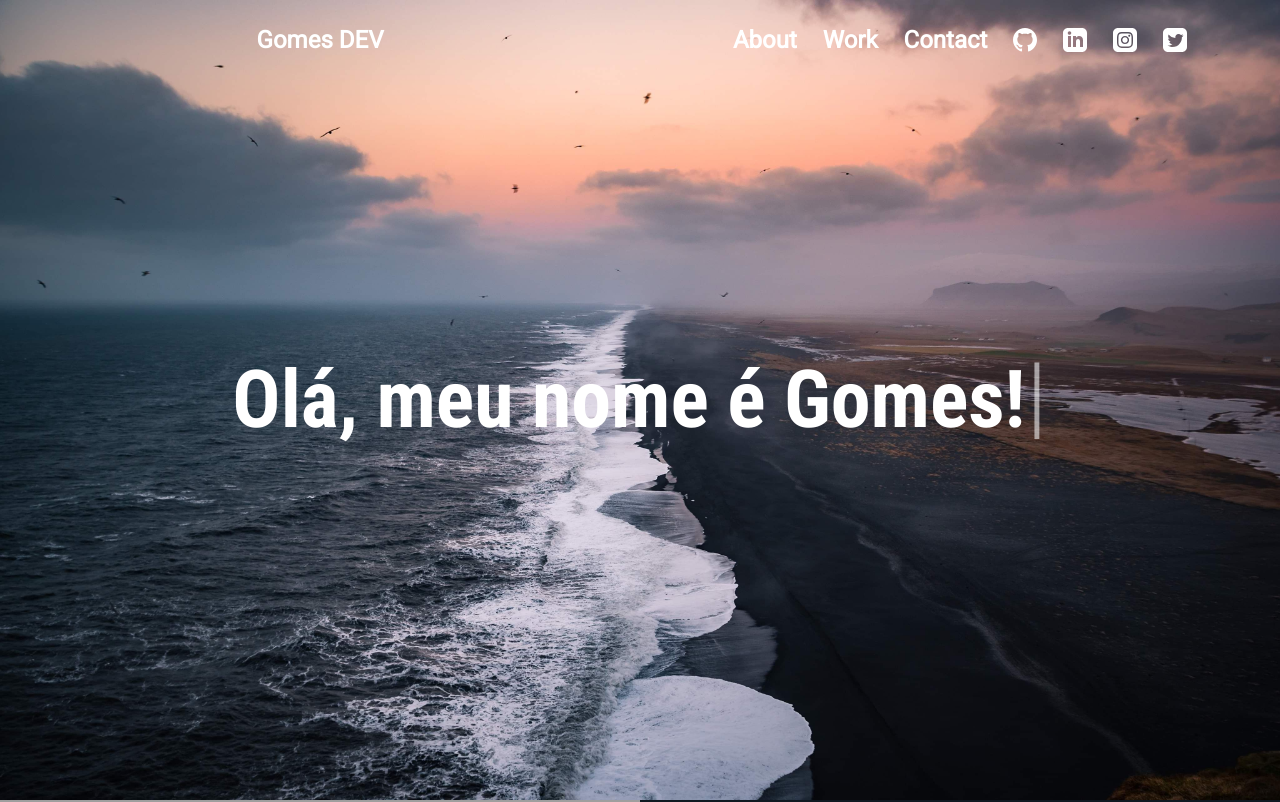
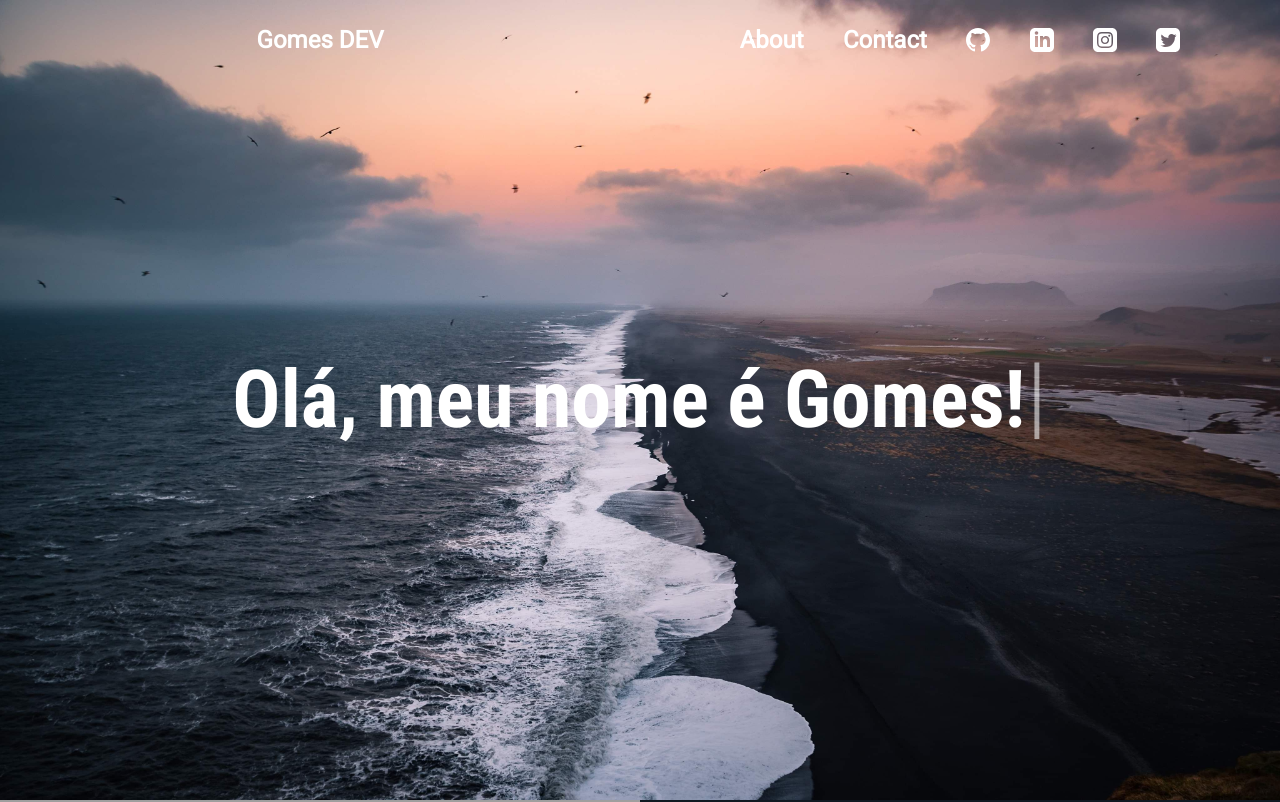
Before and after one commit to Imortallly/Portifolio, a React (Create React App) app: page / in a window 1280 px wide. Shown: the top 802 px of the page. Built offline with nearby package versions, Linux system fonts and the light colour scheme; grey boxes are pictures that could not be loaded.

Commit message:
Retirada de h1 Works

```diff
--- a/src/pages/home/Header/index.js
+++ b/src/pages/home/Header/index.js
@@ -13,7 +13,7 @@ const Header = ({acao}) => {
                 <div className='title-2'>
                     <div className='social'>
                         <a href='#init'><h2>About</h2></a>
-                        <a href='#Works-plate'><h2>Work</h2></a>
+                        {/* <a href='#Works-plate'><h2>Work</h2></a> */}
                         <a href='#form-body'><h2>Contact</h2></a>
                         <a href='https://github.com/Imortallly'><svg className='github' xmlns="http://www.w3.org/2000/svg" fill="white" width="24" height="24" viewBox="0 0 24 24"><path d="M12 0c-6.626 0-12 5.373-12 12 0 5.302 3.438 9.8 8.207 11.387.599.111.793-.261.793-.577v-2.234c-3.338.726-4.033-1.416-4.033-1.416-.546-1.387-1.333-1.756-1.333-1.756-1.089-.745.083-.729.083-.729 1.205.084 1.839 1.237 1.839 1.237 1.07 1.834 2.807 1.304 3.492.997.107-.775.418-1.305.762-1.604-2.665-.305-5.467-1.334-5.467-5.931 0-1.311.469-2.381 1.236-3.221-.124-.303-.535-1.524.117-3.176 0 0 1.008-.322 3.301 1.23.957-.266 1.983-.399 3.003-.404 1.02.005 2.047.138 3.006.404 2.291-1.552 3.297-1.23 3.297-1.23.653 1.653.242 2.874.118 3.176.77.84 1.235 1.911 1.235 3.221 0 4.609-2.807 5.624-5.479 5.921.43.372.823 1.102.823 2.222v3.293c0 .319.192.694.801.576 4.765-1.589 8.199-6.086 8.199-11.386 0-6.627-5.373-12-12-12z" /></svg></a>
                         <a href='https://www.linkedin.com/in/jo%C3%A3o-vitor-gomes-nunes-ab869b24a/'><svg className='linkedin' xmlns="http://www.w3.org/2000/svg" fill="white" width="24" height="24" viewBox="0 0 24 24"><path d="M19 0h-14c-2.761 0-5 2.239-5 5v14c0 2.761 2.239 5 5 5h14c2.762 0 5-2.239 5-5v-14c0-2.761-2.238-5-5-5zm-11 19h-3v-11h3v11zm-1.5-12.268c-.966 0-1.75-.79-1.75-1.764s.784-1.764 1.75-1.764 1.75.79 1.75 1.764-.783 1.764-1.75 1.764zm13.5 12.268h-3v-5.604c0-3.368-4-3.113-4 0v5.604h-3v-11h3v1.765c1.396-2.586 7-2.777 7 2.476v6.759z" /></svg></a>
```
